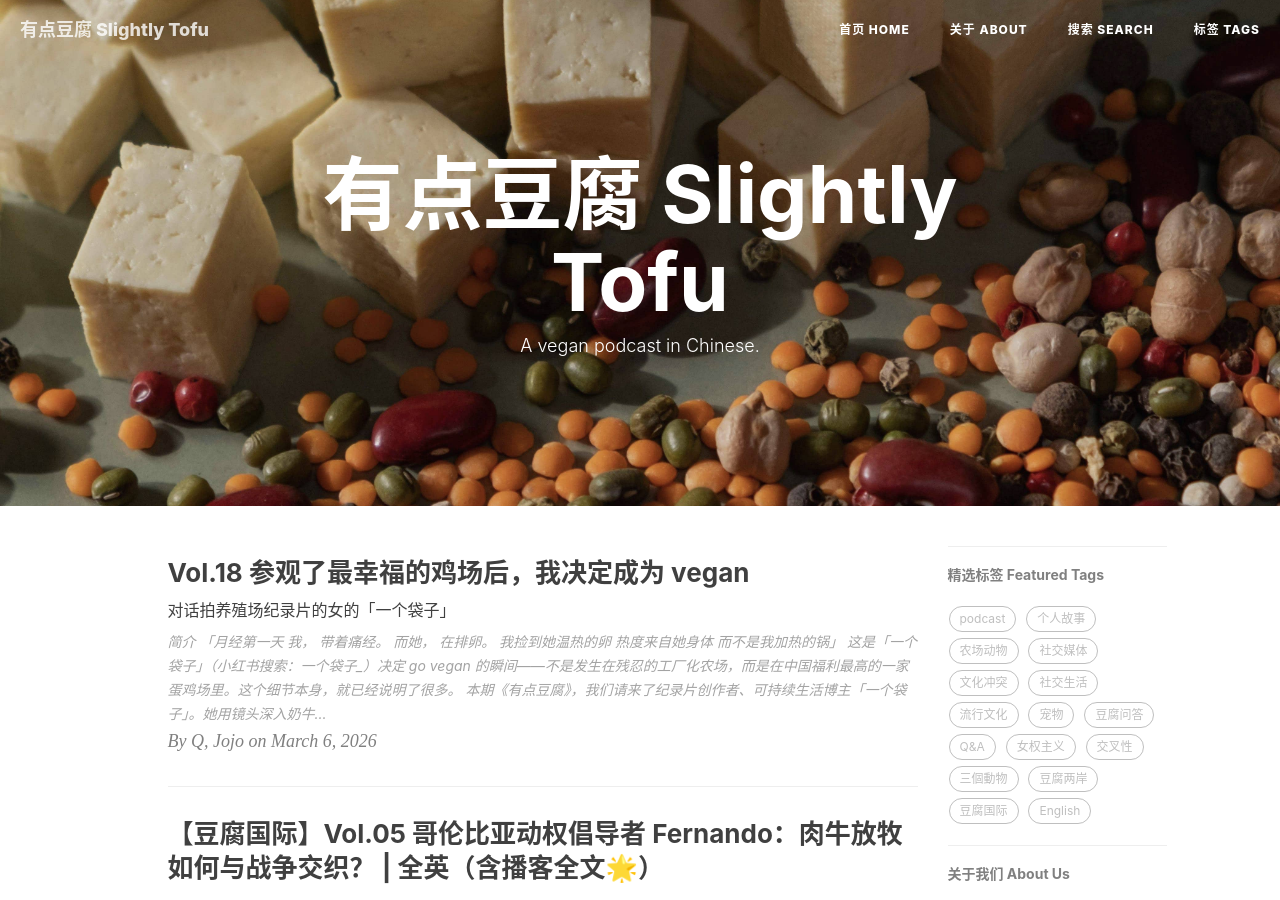
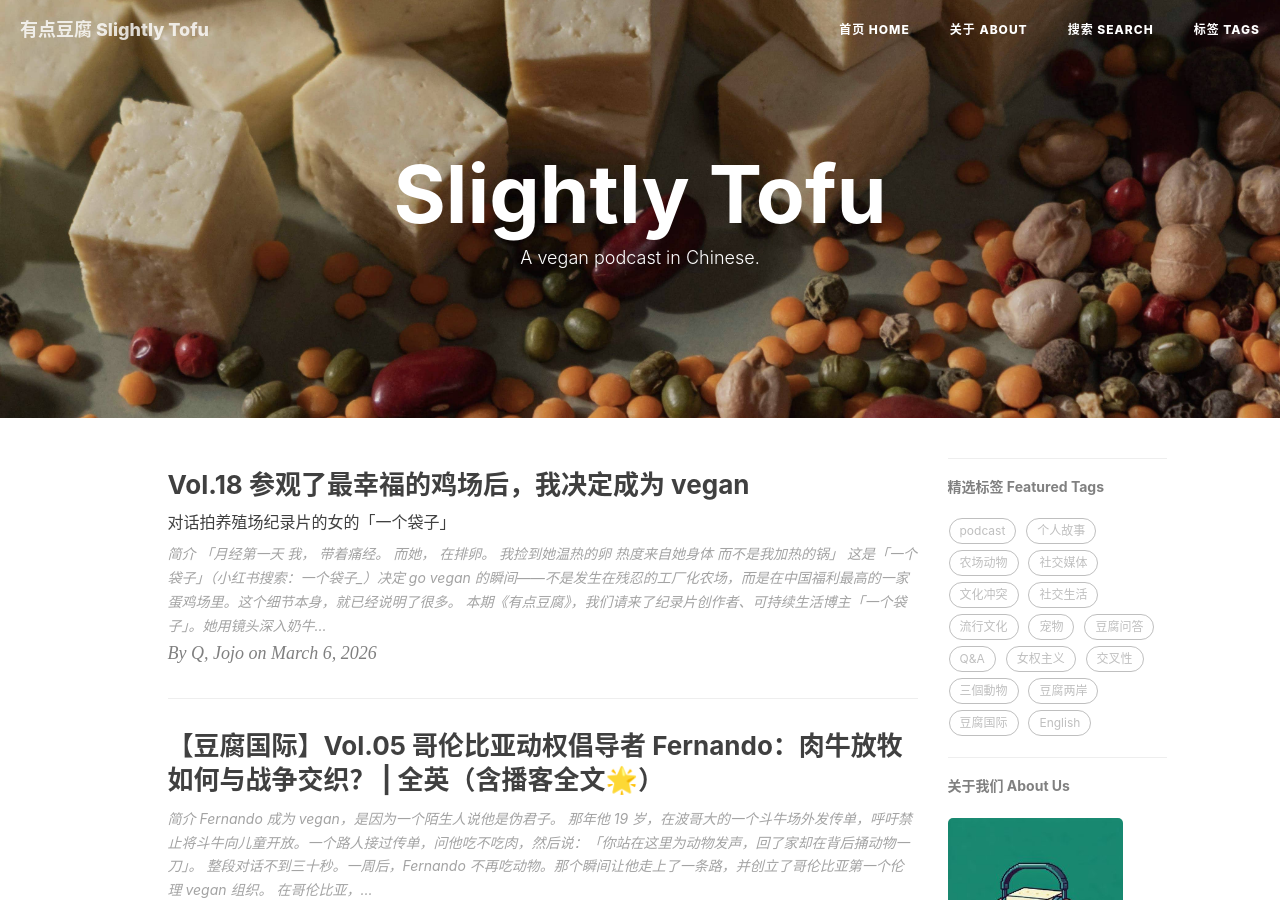
Before and after one commit to slightlytofu/slightlytofu.github.io, a Jekyll site: the page built from index.html, in a window 1280 px wide and 900 px high. Built offline with Jekyll 4.4.1, drawn with Linux system fonts in a browser that asks for light colours; nearby versions of some CDN libraries; the list of posts is cut into pages by our own code; comment, search, counter and statistics services are not loaded.

Commit message:
网页左上角和头图正中标题分开显示

```diff
--- a/_config.yml
+++ b/_config.yml
@@ -2,6 +2,7 @@
 # title: 有点豆腐
 # SEOTitle: 有点豆腐|可能是简中世界唯一的vegan播客
 title: 有点豆腐 Slightly Tofu
+title-line1: Slightly Tofu
 SEOTitle: 有点豆腐 | Slightly Tofu | A vegan podcast in Chinese
 header-img: img/about-bg-tofu.jpg
 # email: youdiandofu@tmpemail.com
--- a/_layouts/page.html
+++ b/_layouts/page.html
@@ -8,7 +8,7 @@ layout: default
         <div class="row">
             <div class="col-lg-8 col-lg-offset-2 col-md-10 col-md-offset-1 ">
                 <div class="site-heading">
-                    <h1>{% if page.title %}{{ page.title }}{% else %}{{ site.title }}{% endif %}</h1>
+                    <h1>{% if page.title %}{{ page.title }}{% elsif site.title-line1 %}{{ site.title-line1 }}<br>{{ site.title-line2 }}{% else %}{{ site.title }}{% endif %}</h1>
                     <!--<hr class="small">-->
                     <span class="subheading">{{ page.description }}</span>
                 </div>
```
